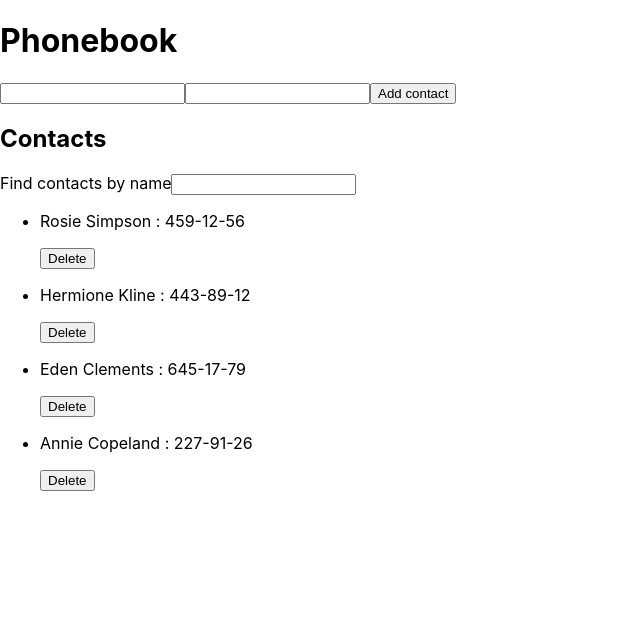
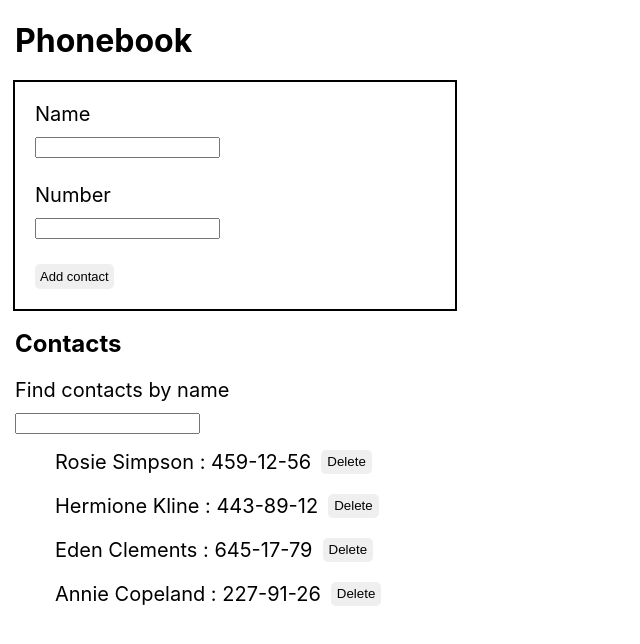
Before and after one commit to lightsky21/goit-react-hw-02-phonebook, a React (Create React App) app: page / in a window 1280 px wide. Shown: the top 644 px of the page, without its empty margins (0-640 px from the left). Built offline with nearby package versions, Linux system fonts and the light colour scheme.

Commit message:
add style

```diff
--- a/package.json
+++ b/package.json
@@ -11,6 +11,7 @@
     "react": "^18.1.0",
     "react-dom": "^18.1.0",
     "react-scripts": "5.0.1",
+    "styled-components": "^5.3.5",
     "web-vitals": "^2.1.3"
   },
   "scripts": {
--- a/src/components/App.jsx
+++ b/src/components/App.jsx
@@ -1,5 +1,6 @@
 import React, { Component } from 'react';
 import { nanoid } from 'nanoid';
+import { Container } from 'components/Components.styled'
 
 
 import ContactsForm from "./ContactsForm";
@@ -73,14 +74,14 @@ for (let i = 0; i < contacts.length; i += 1) {
     const visibleContacts = this.getVisibleContacts();
 
     return (
-      (<div>
+      (<Container>
   <h1>Phonebook</h1>
         <ContactsForm onSubmit={ this.addContact} />
 
   <h2>Contacts</h2>
         <Filter value={filter} onChange = {this.changeFilter} />
         <ContactList contacts={visibleContacts} onDeleteContact = {this.deleteContact} />
-</div>)
+</Container>)
     )
   }
 };
--- /dev/null
+++ b/src/components/Components.styled.js
@@ -0,0 +1,13 @@
+import styled from 'styled-components';
+
+export const FormLabelText = styled.span`
+  display: block;
+  font-size: 20px;
+  margin-bottom: 10px;
+`;
+
+export const Container = styled.div`
+  width: 1200px;
+  padding-right: 15px;
+  padding-left: 15px;
+`;
--- a/src/components/ContactList/ContactList.js
+++ b/src/components/ContactList/ContactList.js
@@ -1,15 +1,19 @@
+// import { Btn } from 'components/Components.styled';
+
+import { ListItem, ListItemText, ListItemBtn } from './ContactList.styled';
+
 function ContactList({ contacts, onDeleteContact }) {
   return (
     <ul>
       {contacts.map(({ id, name, number }) => (
-        <li key={id}>
-          <p>
+        <ListItem key={id}>
+          <ListItemText>
             {name} : {number}
-          </p>
-          <button type="button" onClick={() => onDeleteContact(id)}>
+          </ListItemText>
+          <ListItemBtn type="button" onClick={() => onDeleteContact(id)}>
             Delete
-          </button>
-        </li>
+          </ListItemBtn>
+        </ListItem>
       ))}
     </ul>
   );
--- /dev/null
+++ b/src/components/ContactList/ContactList.styled.js
@@ -0,0 +1,25 @@
+import styled from 'styled-components';
+// export const List = styled.ul`
+//   display: flex;
+//   flex-direction: column;
+// `;
+
+export const ListItem = styled.li`
+  display: flex;
+  :not(:last-child) {
+    margin-bottom: 20px;
+  }
+`;
+
+export const ListItemText = styled.p`
+  margin-right: 10px;
+  font-size: 20px;
+`;
+
+export const ListItemBtn = styled.button`
+  border-radius: 5px;
+  border: none;
+  :active {
+    background-color: blue;
+  }
+`;
--- a/src/components/ContactsForm/ContactsForm.js
+++ b/src/components/ContactsForm/ContactsForm.js
@@ -1,4 +1,6 @@
 import React, { Component } from 'react';
+import { Form, FormField, FormBtn } from './ContactsForm.styled';
+import { FormLabelText } from 'components/Components.styled';
 const INITIAL_STATE = {
   name: '',
   number: '',
@@ -25,7 +27,9 @@ class ContactsForm extends Component {
   render() {
     const { name, number } = this.state;
     return (
-      <form onSubmit={this.handleSubmit}>
+      <Form onSubmit={this.handleSubmit}>
+        <FormField>
+          <FormLabelText>Name</FormLabelText>
           <input
             type="text"
             name="name"
@@ -35,6 +39,9 @@ class ContactsForm extends Component {
             value={name}
             onChange={this.handleChange}
           />
+        </FormField>
+        <FormField>
+          <FormLabelText>Number</FormLabelText>
           <input
             type="tel"
             name="number"
@@ -44,8 +51,10 @@ class ContactsForm extends Component {
             value={number}
             onChange={this.handleChange}
           />
-        <button type="submit">Add contact</button>
-      </form>
+        </FormField>
+
+        <FormBtn type="submit">Add contact</FormBtn>
+      </Form>
     );
   }
 }
--- /dev/null
+++ b/src/components/ContactsForm/ContactsForm.styled.js
@@ -0,0 +1,26 @@
+import styled from 'styled-components';
+
+// export const FormLabelText = styled.span`
+//   display: block;
+//   font-size: 20px;
+//   margin-bottom: 10px;
+// `;
+export const Form = styled.form`
+  outline: black solid 2px;
+  padding: 20px;
+  width: 400px;
+  margin-bottom: 20px;
+`;
+export const FormField = styled.label`
+  display: block;
+  margin-bottom: 25px;
+`;
+export const FormBtn = styled.button`
+  border-radius: 5px;
+  border: none;
+  padding: 5px;
+  font-size: 13px;
+  :active {
+    background-color: light-blue;
+  }
+`;
--- a/src/components/Filter/Filter.js
+++ b/src/components/Filter/Filter.js
@@ -1,7 +1,9 @@
+import { FormLabelText } from 'components/Components.styled';
 function Filter({ value, onChange }) {
   return (
     <label>
-      {'Find contacts by name'}
+      <FormLabelText>Find contacts by name</FormLabelText>
+
       <input type="text" name="filter" value={value} onChange={onChange} />
     </label>
   );
--- a/src/index.css
+++ b/src/index.css
@@ -13,3 +13,22 @@ code {
   font-family: source-code-pro, Menlo, Monaco, Consolas, 'Courier New',
     monospace;
 }
+p
+ {
+  margin: 0;
+
+}
+
+/* ul {
+ padding: 0;
+  margin: 0;
+} */
+
+button {
+  cursor: pointer;
+}
+
+/* img {
+  display: block;
+  max-width: 100%;
+} */
```
Also changed, not shown: 1 other file (tests, documents, lock files or other folders). Lines whose indentation alone changed are shown as unchanged.
